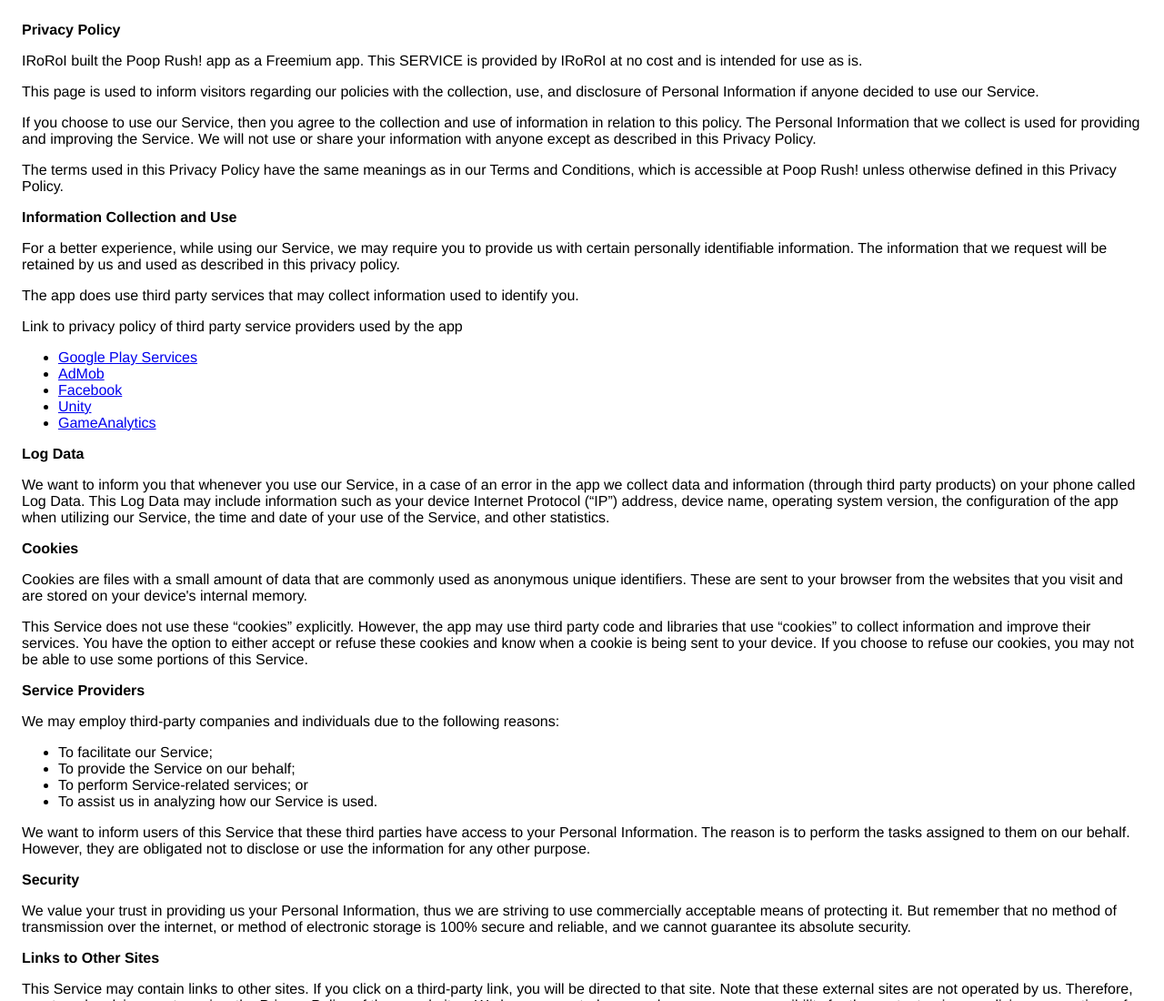
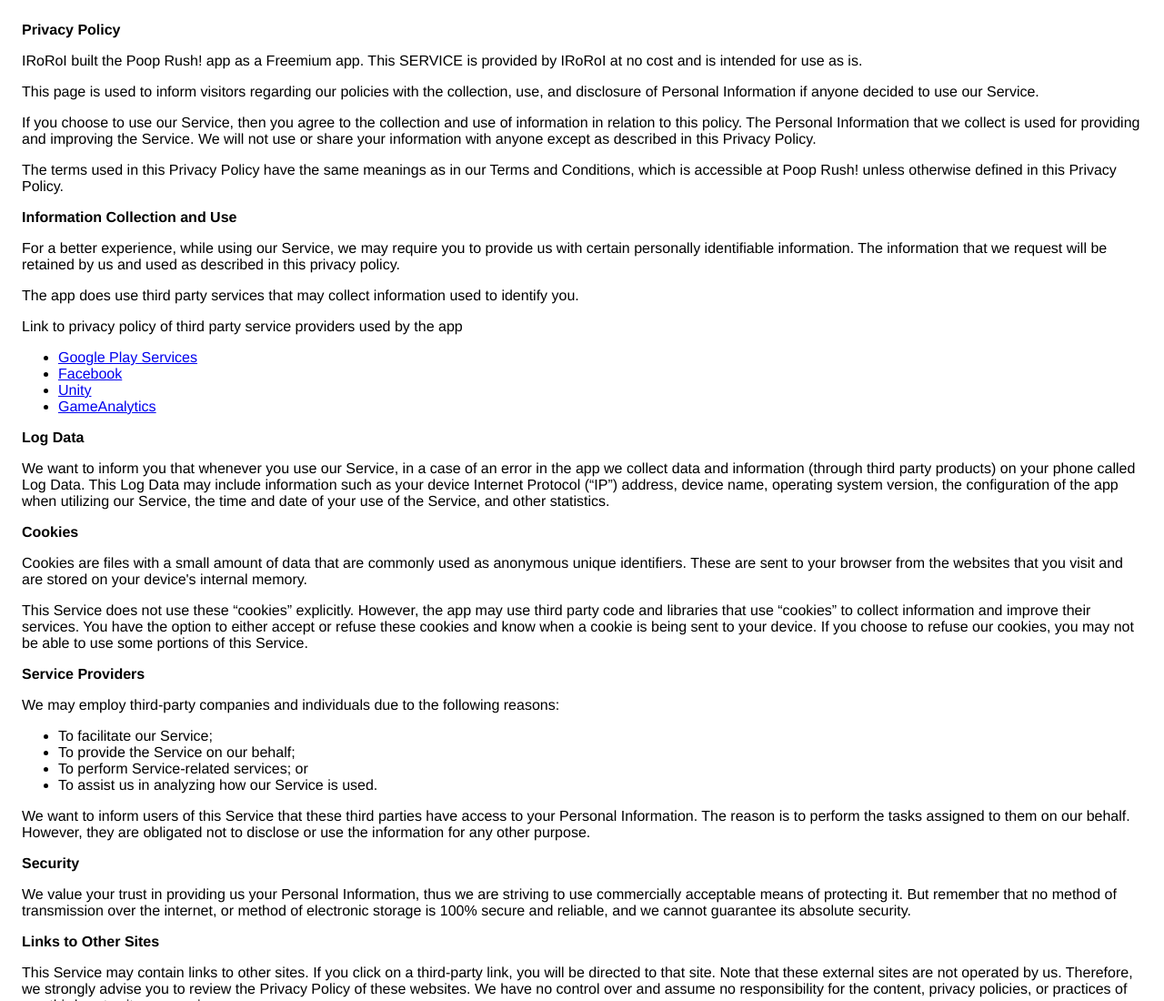
Before and after one commit to IRoRoI/poop-rush, a plain HTML site: page index.html in a window 1280 px wide. Shown: the top 1100 px of the page at 91% size. Drawn offline with Linux system fonts and the light colour scheme.

Commit message:
Update index.html

```diff
--- a/index.html
+++ b/index.html
@@ -37,7 +37,7 @@
                   </p> <p>
                     Link to privacy policy of third party service providers used
                     by the app
-                  </p> <ul><li><a href="https://www.google.com/policies/privacy/" target="_blank" rel="noopener noreferrer">Google Play Services</a></li><li><a href="https://support.google.com/admob/answer/6128543?hl=en" target="_blank" rel="noopener noreferrer">AdMob</a></li><!----><!----><li><a href="https://www.facebook.com/about/privacy/update/printable" target="_blank" rel="noopener noreferrer">Facebook</a></li><!----><!----><!----><!----><!----><!----><li><a href="https://unity3d.com/legal/privacy-policy" target="_blank" rel="noopener noreferrer">Unity</a></li><!----><li><a href="https://gameanalytics.com/privacy" target="_blank" rel="noopener noreferrer">GameAnalytics</a></li><!----><!----><!----><!----><!----><!----><!----><!----><!----><!----><!----><!----><!----></ul></div> <p><strong>Log Data</strong></p> <p>
+                  </p> <ul><li><a href="https://www.google.com/policies/privacy/" target="_blank" rel="noopener noreferrer">Google Play Services</a></li><!----><!----><li><a href="https://www.facebook.com/about/privacy/update/printable" target="_blank" rel="noopener noreferrer">Facebook</a></li><!----><!----><!----><!----><!----><!----><li><a href="https://unity3d.com/legal/privacy-policy" target="_blank" rel="noopener noreferrer">Unity</a></li><!----><li><a href="https://gameanalytics.com/privacy" target="_blank" rel="noopener noreferrer">GameAnalytics</a></li><!----><!----><!----><!----><!----><!----><!----><!----><!----><!----><!----><!----><!----></ul></div> <p><strong>Log Data</strong></p> <p>
                   We want to inform you that whenever you
                   use our Service, in a case of an error in the app
                   we collect data and information (through third party
```
